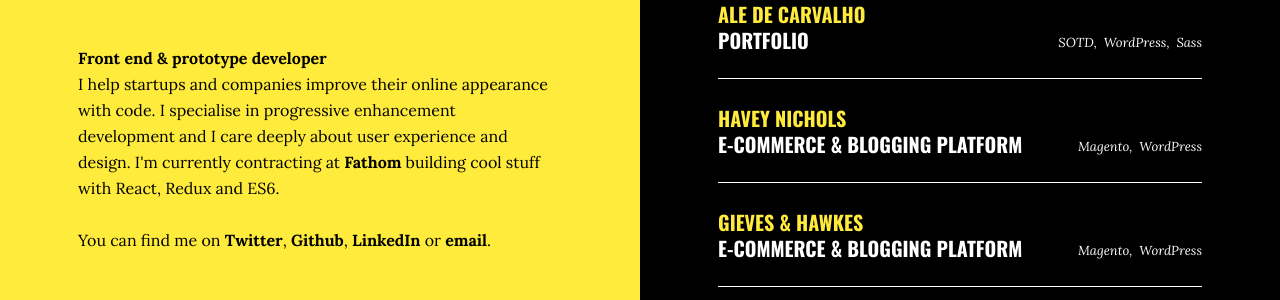
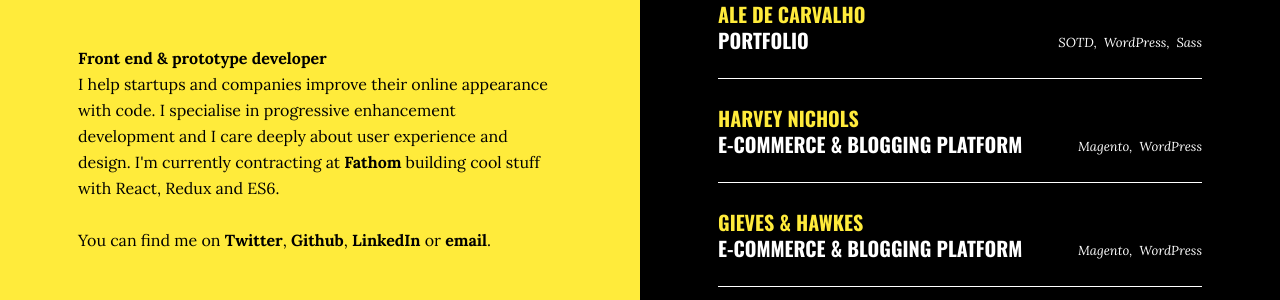
Before and after one commit to peduarte/peduarte.github.com, a Jekyll site: the page built from index.html, in a window 1280 px wide and 900 px high, scrolled down 1128 px. Shown: the part 379-679 px from the top of the window. Built offline with Jekyll 4.4.1, drawn with Linux system fonts in a browser that asks for light colours.

Commit message:
Update projects.json

```diff
--- a/_data/projects.json
+++ b/_data/projects.json
@@ -112,7 +112,7 @@
 	},
 
 	{
-		"client": "Havey Nichols",
+		"client": "Harvey Nichols",
 		"name": "E-commerce & blogging platform",
 		"link": "http://www.harveynichols.com/",
 		"agency": {"name": "Pod1", "url": "http://pod1.com"},
```
